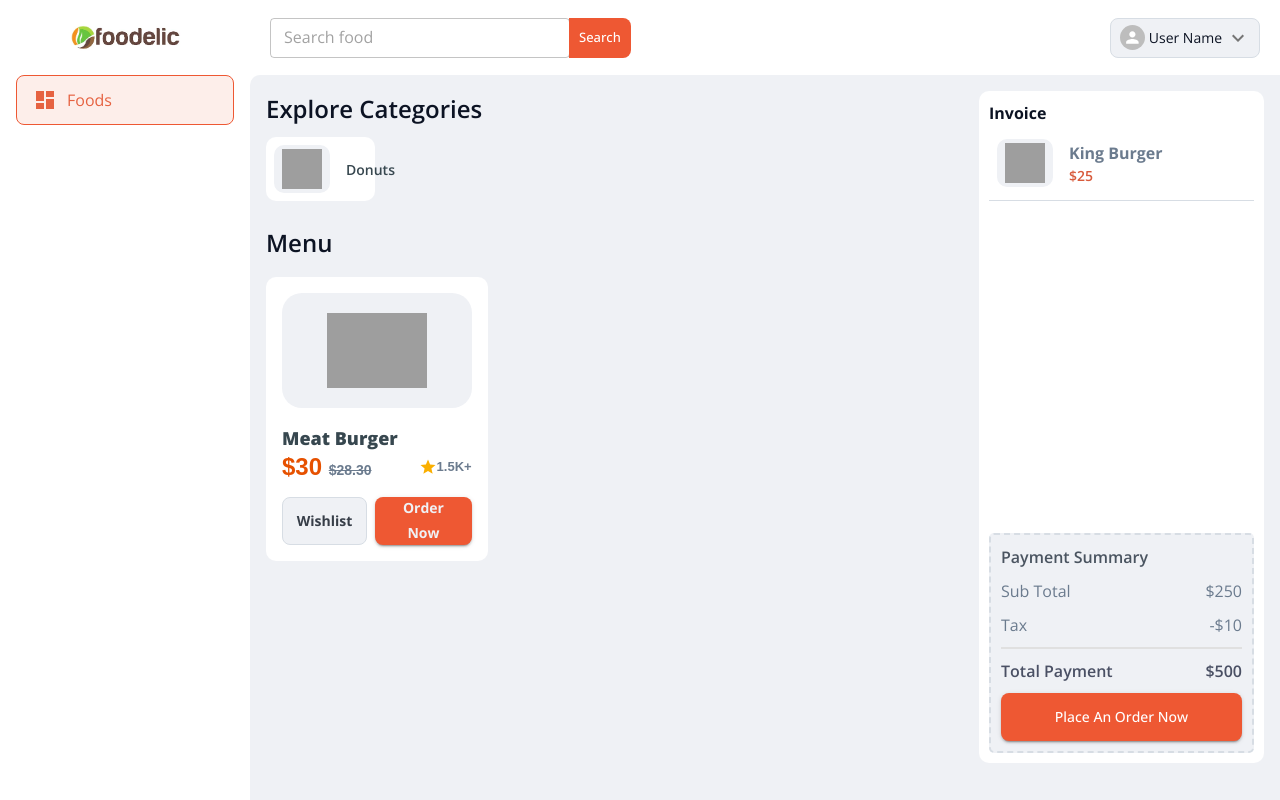
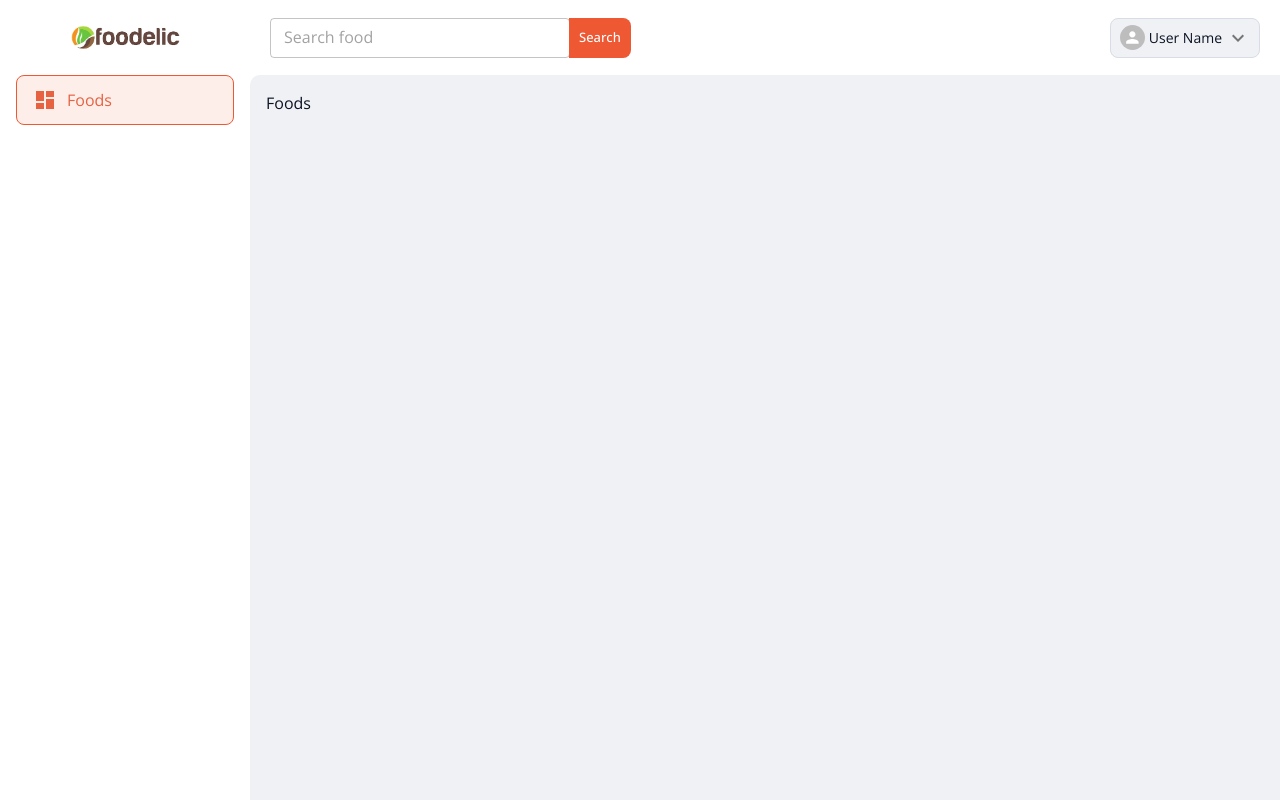
Before and after one commit to Farruxbekdev07/food-app-frontend, a React (Create React App) app: page /foods in a window 1280 px wide. Built offline with nearby package versions, Linux system fonts and the light colour scheme; grey boxes are pictures that could not be loaded.

Commit message:
fix: change card styles

```diff
--- a/src/app/components/Card/Card.style.ts
+++ b/src/app/components/Card/Card.style.ts
@@ -1,57 +1,119 @@
 import styled from "@emotion/styled";
 import { colors } from "@mui/material";
 
+import { pxToRem } from "../../constants";
+import { customColors } from "../../theme/colors";
+
 const CardStyle = styled.div`
-  /* vertical card style */
-  .vertical {
-    width: 100%;
-    .card__wrapper {
-      display: flex;
-      align-items: center;
-      gap: 16px;
-      flex-direction: row;
-      padding: 8px;
+  width: fit-content;
+  border-radius: ${pxToRem(12)};
+
+  /* chip card styles */
+  .chip__card {
+    display: flex;
+    gap: ${pxToRem(16)};
+    align-items: center;
+    padding: ${pxToRem(12)};
+    max-width: ${pxToRem(200)};
+    min-width: ${pxToRem(200)};
+    border-radius: ${pxToRem(12)};
+    background-color: ${colors.grey[50]};
+  }
+  .chip__card__media {
+    width: ${pxToRem(56)};
+    height: ${pxToRem(56)};
+    border-radius: ${pxToRem(8)};
+    background-color: ${customColors.gray[50]};
+
+    img {
       width: 100%;
-    }
-
-    .card__img-wrapper {
-      padding: 4px 8px;
-      border-radius: 10px;
-    }
-    .card__img-fast-food {
-      width: 40px;
-      height: 40px;
+      height: 100%;
+      object-fit: cover;
+      object-position: center;
     }
   }
-
-  /* horizontal card style  */
-  .horizontal {
-    display: flex;
-    flex-direction: column;
-    width: 100%;
+  .chip__card__content {
+    padding: 0;
+  }
+  .chip__card__title {
+    font-weight: 600;
+    font-size: ${pxToRem(18)};
+  }
+  .chip__card__price {
+    font-weight: 600;
+    font-size: ${pxToRem(14)};
+    color: ${customColors.primary[700]};
+  }
+  .chip__card-active {
+    background-color: ${customColors.primary[50]};
+    border: 1px solid ${customColors.primary[700]};
   }
 
-  .card__wrapper {
-    border-radius: 10px;
-    padding: 16px;
-    max-width: 300px;
+  /* card styles  */
+  .card {
+    width: ${pxToRem(300)};
+    padding: ${pxToRem(24)};
+    max-height: ${pxToRem(350)};
+    border-radius: ${pxToRem(12)};
+    background-color: ${colors.grey[50]};
+  }
+  .card__media {
     width: 100%;
+    height: auto;
+    max-height: ${pxToRem(150)};
+    border-radius: ${pxToRem(12)};
+    background-color: ${customColors.gray[50]};
+  }
+  .card__content {
+    padding: ${pxToRem(16)} 0;
+  }
+  .card__title {
+    font-weight: 600;
+    font-size: ${pxToRem(24)};
+  }
+  .card__price-container {
+    display: flex;
+    padding-right: ${pxToRem(16)};
+    justify-content: space-between;
+  }
+  .card__price {
+    display: flex;
+    align-items: end;
+    gap: ${pxToRem(4)};
+  }
+  .card__rate {
+    display: flex;
+    gap: ${pxToRem(4)};
+  }
+  .card__new__price {
+    font-weight: 600;
+    font-size: ${pxToRem(24)};
+    line-height: ${pxToRem(24)};
+    color: ${customColors.primary[800]};
+  }
+  .card__old__price {
+    font-size: ${pxToRem(12)};
+    text-decoration: line-through;
+  }
+  .card__rate-icon {
+    font-size: ${pxToRem(16)};
+    color: ${colors.yellow[700]};
+  }
+  .card__rate-value {
+    font-size: ${pxToRem(12)};
+  }
+  .card__actions {
+    padding: 0;
+    display: flex;
+    gap: ${pxToRem(8)};
+    justify-content: space-between;
 
-    background-color: #fff;
+    button {
+      flex: 1;
+    }
   }
-
-  .card__img-wrapper {
-    background-color: #eff1f5;
-    display: flex;
-    align-items: center;
-    justify-content: center;
-    padding: 20px 0;
-    border-radius: 20px;
-  }
-
-  .card__img-fast-food {
-    max-width: 100px;
-    width: 100%;
+  .card-active {
+    border: 1px solid ${customColors.primary[700]};
   }
 `;
 
--- a/src/app/components/Card/index.tsx
+++ b/src/app/components/Card/index.tsx
@@ -1,31 +1,101 @@
-import { Box, Button, Checkbox, Rating, Typography } from "@mui/material";
-import React from "react";
+import {
+  Card,
+  Avatar,
+  Button,
+  CardMedia,
+  Typography,
+  CardActions,
+  CardContent,
+  CardActionArea,
+} from "@mui/material";
+import StarIcon from "@mui/icons-material/Star";
+
 import CardStyle from "./Card.style";
+import DefaultFood from "../../assets/images/default-food.png";
 
 type Props = {
-  children: JSX.Element;
+  name?: string;
+  image?: string;
+  rate?: number | string;
+  price?: number | string;
+  oldPrice?: number | string;
   direction: "vertical" | "horizontal";
 };
 
-const Card = ({ children, direction }: Props) => {
-  return (
-    <CardStyle>
-      <Box
-        className={`${direction === "horizontal" ? "horizontal" : "vertical"}`}
-      >
-        <Box className="card__wrapper ">
-          <Box className="card__img-wrapper">
-            <img
-              className="card__img-fast-food"
-              src="https://png.pngtree.com/png-clipart/20230216/ourmid/pngtree-juicy-burgers-with-a-transparent-background-png-image_6603069.png"
-              alt="fast-food"
+const CardComponent = ({
+  rate,
+  name,
+  price,
+  image,
+  oldPrice,
+  direction,
+}: Props) => {
+  if (direction === "horizontal") {
+    return (
+      <CardStyle>
+        <CardActionArea>
+          <Card className="card">
+            <CardMedia
+              component="img"
+              alt={name || "food"}
+              className="card__media"
+              image={image || DefaultFood}
             />
-          </Box>
-          {children}
-        </Box>
-      </Box>
-    </CardStyle>
-  );
+            <CardContent className="card__content">
+              <Typography
+                gutterBottom
+                variant="h5"
+                component="div"
+                className="card__title"
+              >
+                {name || "Food"}
+              </Typography>
+              <div className="card__price-container">
+                <div className="card__price">
+                  <Typography className="card__new__price">
+                    ${price || 0}
+                  </Typography>
+                  <Typography className="card__old__price">
+                    ${oldPrice || 0}
+                  </Typography>
+                </div>
+                <div className="card__rate">
+                  <StarIcon className="card__rate-icon" />{" "}
+                  <Typography className="card__rate-value">
+                    {rate || 0}
+                  </Typography>
+                </div>
+              </div>
+            </CardContent>
+            <CardActions className="card__actions">
+              <Button variant="outlined">Wishlist</Button>
+              <Button variant="contained">Order Now</Button>
+            </CardActions>
+          </Card>
+        </CardActionArea>
+      </CardStyle>
+    );
+  } else {
+    return (
+      <CardStyle>
+        <CardActionArea>
+          <Card className="chip__card ">
+            <Avatar className="chip__card__media">
+              <img src={image || DefaultFood} alt={name || "food"} />{" "}
+            </Avatar>
+            <CardContent className="chip__card__content">
+              <Typography variant="body1" className="chip__card__title">
+                {name || "Food"}
+              </Typography>
+              <Typography variant="body1" className="chip__card__price">
+                ${price || 0}
+              </Typography>
+            </CardContent>
+          </Card>
+        </CardActionArea>
+      </CardStyle>
+    );
+  }
 };
 
-export default Card;
+export default CardComponent;
--- a/src/app/pages/Foods/components/Categories/index.tsx
+++ b/src/app/pages/Foods/components/Categories/index.tsx
@@ -1,9 +1,9 @@
-import { Box, Button, Grid2, Rating, Typography } from "@mui/material";
 import React from "react";
+import { Grid2, Typography } from "@mui/material";
+
+import MenuStyle from "../Menu/Menu.style";
 import Card from "../../../../components/Card";
 import CategoriesStyled from "./Categories.style";
-import Menu from "../Menu";
-import MenuStyle from "../Menu/Menu.style";
 
 const Categories = () => {
   return (
@@ -15,7 +15,7 @@ const Categories = () => {
         <Grid2 container spacing={1}>
           <Grid2 size={2}>
             <Card direction="vertical">
-              <Typography className="categories__card-title">Donuts</Typography>
+              {/* <Typography className="categories__card-title">Donuts</Typography> */}
             </Card>
           </Grid2>
         </Grid2>
--- a/src/app/pages/Foods/components/Invoice/index.tsx
+++ b/src/app/pages/Foods/components/Invoice/index.tsx
@@ -11,14 +11,14 @@ const Invoice = () => {
           <Box>
             <Box className="invoice__card-wrapper">
               <Card direction="vertical">
-                <Box>
+                {/* <Box>
                   <Box className="invoice__card-title-wrapper">
                     <Typography className="invoice__card-title">
                       King Burger
                     </Typography>
                     <Typography className="invoice__card-cost">$25</Typography>
                   </Box>
-                </Box>
+                </Box> */}
               </Card>
             </Box>
           </Box>
--- a/src/app/pages/Foods/components/Menu/index.tsx
+++ b/src/app/pages/Foods/components/Menu/index.tsx
@@ -1,49 +1,17 @@
-import { Box, Button, Grid2, Rating, Typography } from "@mui/material";
-import React from "react";
-import Card from "../../../../components/Card";
+import { Box, Grid2, Typography } from "@mui/material";
+
 import MenuStyle from "./Menu.style";
+import CardComponent from "../../../../components/Card";
 
 const Menu = () => {
-  const [value, setValue] = React.useState<number | null>(1);
   return (
     <MenuStyle>
       <Box className="popular__foods">
         <Typography className="popular__menu-title">Menu</Typography>
         <Grid2 container spacing={2}>
           <Grid2 size={4}>
-            <Card direction="horizontal">
-              <Box>
-                <Typography variant="h6" className="card__fast-food-name">
-                  Meat Burger
-                </Typography>
-                <Box className="card__food-cost-wrapper">
-                  <Box className="card__food-cost">
-                    $30 <del> $28.30 </del>
-                  </Box>
-
-                  <Box className="card__food-rating-wrapper">
-                    <Rating
-                      size="small"
-                      name="simple-controlled"
-                      value={value}
-                      onChange={(event, newValue) => {
-                        setValue(newValue);
-                      }}
-                      max={1}
-                    />
-                    1.5K+
-                  </Box>
-                </Box>
-                <Box className="menu__card-btn-wrapper">
-                  <Button variant="outlined" className="menu__card-btn-list">
-                    Wishlist
-                  </Button>
-                  <Button className="menu___card-btn-order" variant="contained">
-                    Order Now
-                  </Button>
-                </Box>
-              </Box>
-            </Card>
+            <CardComponent direction="horizontal" />
+            <CardComponent direction="vertical" />
           </Grid2>
         </Grid2>
       </Box>
--- a/src/app/pages/Foods/index.tsx
+++ b/src/app/pages/Foods/index.tsx
@@ -1,27 +1,11 @@
-import React from "react";
-import { Box, Button, Grid2, Rating, Typography } from "@mui/material";
+import { Typography } from "@mui/material";
 
 import { FoodStyles } from "./Food.style";
-import Card from "../../components/Card";
-import Invoice from "./components/Invoice";
-import Categories from "./components/Categories";
-import Menu from "./components/Menu";
 
 const Foods = () => {
   return (
     <FoodStyles>
-      <Box className="food__wrapper">
-        <Box
-          sx={{
-            maxWidth: "1000px",
-            width: "100%",
-          }}
-        >
-          <Categories />
-          <Menu />
-        </Box>
-        <Invoice />
-      </Box>
+      <Typography>Foods</Typography>
     </FoodStyles>
   );
 };
```
Also changed, not shown: src/app/assets/images/default-food.png (added).
